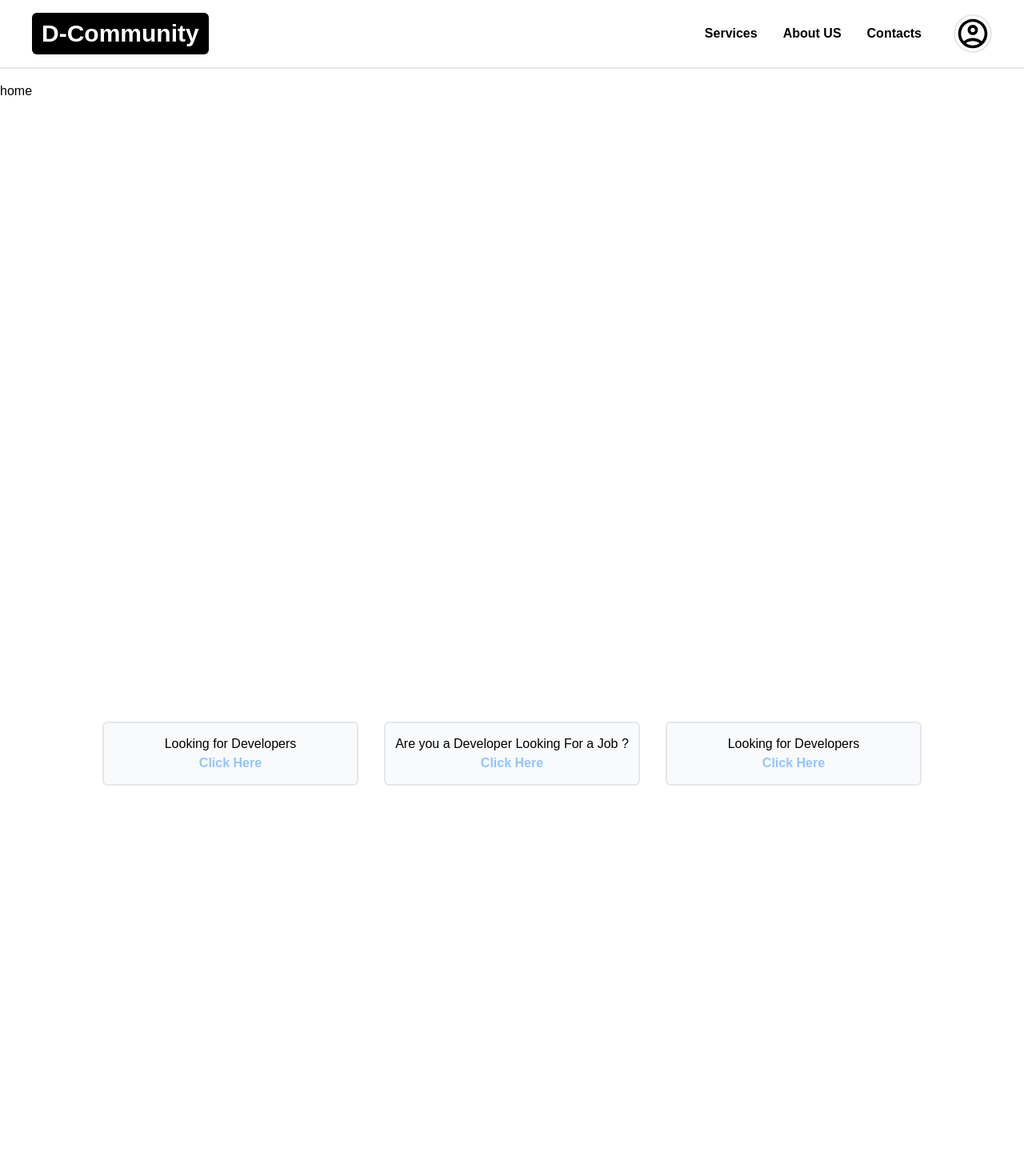
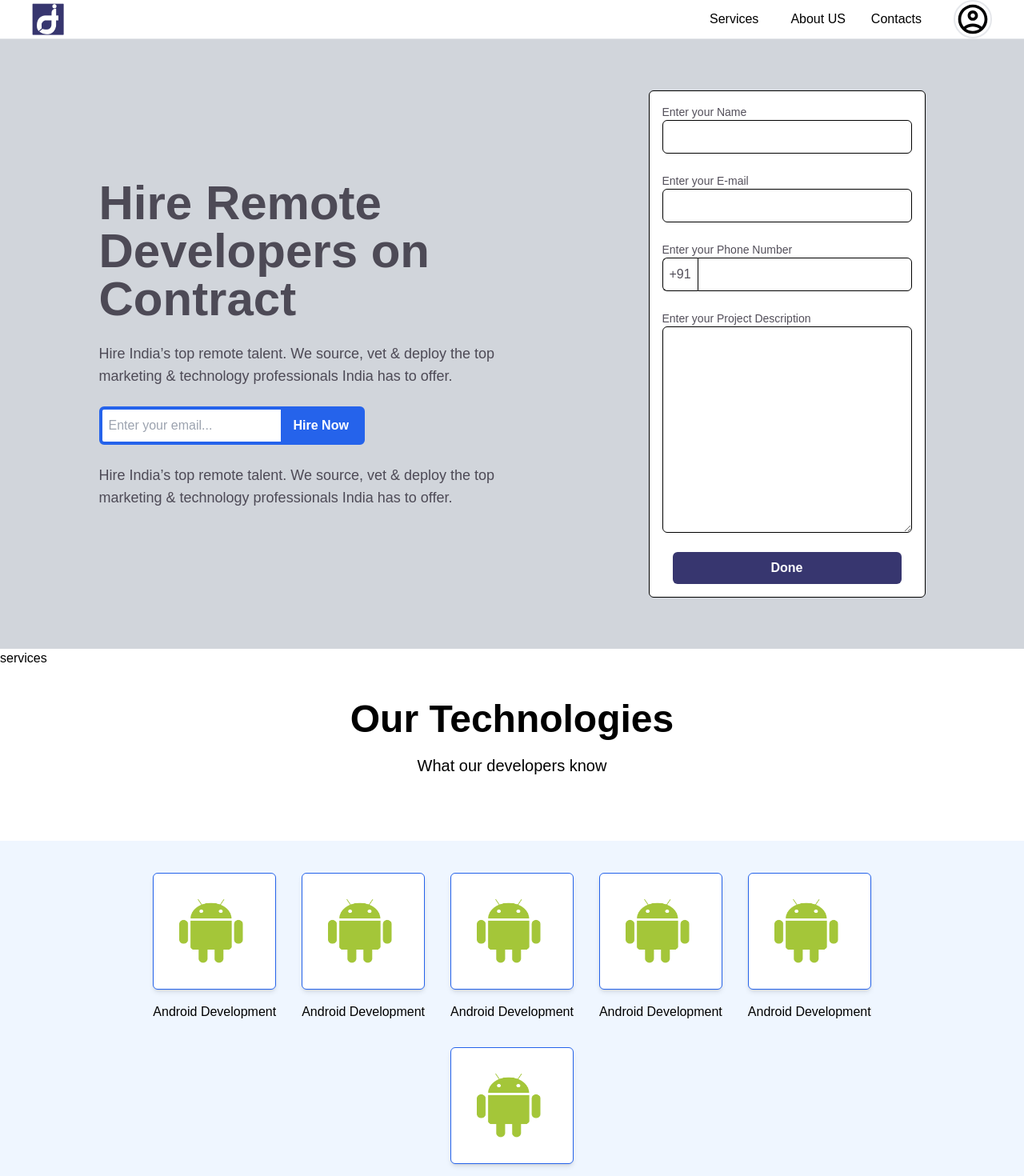
Before and after one commit to Tariq-act/D-Community-Dave-s-Brother-, a React (Create React App) app: page /home in a window 1280 px wide. Shown: the top 1470 px of the page at 80% size. Before the commit the page ends 982 px from the top, so only its background shows below. Built offline with nearby package versions, Linux system fonts and the light colour scheme.

Commit message:
First commit

```diff
--- a/src/App.js
+++ b/src/App.js
@@ -1,7 +1,7 @@
 import React from "react";
 import { Routes, Route, Navigate } from "react-router-dom";
 
-import Header from "./Components/Header";
+import Header from "./Components/LandingPage/Header";
 import ClientOBPage from "./Pages/ClientOBPage";
 import DeveloperOBPage from "./Pages/DeveloperOBPage";
 import LandingPage from "./Pages/LandingPage";
@@ -11,7 +11,7 @@ const App = () => {
   return (
     <>
       <Header />
-      <main className="pt-4">
+      <main>
         <Routes>
           <Route path="/" element={<Navigate to="/home" />} />
           <Route path="/home" element={<LandingPage />} />
--- a/src/Components/Footer.jsx
+++ /dev/null
@@ -1,7 +0,0 @@
-import React from "react";
-
-const Footer = () => {
-  return <div>Footer</div>;
-};
-
-export default Footer;
--- a/src/Components/Hero.jsx
+++ /dev/null
@@ -1,7 +0,0 @@
-import React from "react";
-
-const Hero = () => {
-  return <section className="w-screen h-screen">home</section>;
-};
-
-export default Hero;
--- a/src/Components/Header.jsx
+++ b/src/Components/LandingPage/Header.jsx
@@ -1,6 +1,7 @@
 import React, { useState } from "react";
+import { MdOutlineAccountCircle } from "react-icons/md";
 
-import { MdOutlineAccountCircle } from "react-icons/md";
+import Logo from "../../assets/Logo.png";
 
 const Header = () => {
   const [isMenuActive, setIsMenuActive] = useState(false);
@@ -19,16 +20,15 @@ const Header = () => {
   }
 
   return (
-    <header className="w-screen flex justify-between items-center border-b-2 px-6 md:px-10 py-3 md:py-4">
-      <div className="flex justify-center items-center text-2xl md:text-3xl">
-        <h1 className="flex justify-center items-center text-white text-center rounded-md px-3 py-2 bg-black font-black">
-          D-Community
-        </h1>
+    <header className="w-screen flex justify-between items-center border-b-[0.5px] px-6 md:px-10 shadow-md">
+      <div>
+        <img src={Logo} alt="Logo" className="w-10" />
       </div>
+
       {/* nav for desktop */}
       <nav className="hidden md:flex justify-center items-center gap-10">
-        <ul className="hidden md:flex justify-center items-center gap-8 text-base font-semibold">
-          <li className="cursor-pointer">Services</li>
+        <ul className="hidden md:flex justify-center items-center gap-8 text-base">
+          <li className="cursor-pointer px-2 py-1">Services</li>
           <li className="cursor-pointer">About US</li>
           <li className="cursor-pointer">Contacts</li>
         </ul>
--- /dev/null
+++ b/src/Components/LandingPage/Hero.jsx
@@ -0,0 +1,96 @@
+import React from "react";
+
+const Hero = () => {
+  return (
+    <section className="w-screen flex flex-col md:flex-row justify-around items-center px-0 sm:px-10 md:px-15 lg:px-20 py-16 text-customBlack gap-10  bg-gray-300">
+      <div className="text-center p-4 sm:p-0 md:text-start md:w-2/4 flex flex-col justify-center items-start gap-6">
+        <h1 className="text-5xl sm:text-6xl font-semibold">
+          Hire Remote Developers on Contract
+        </h1>
+        <p className="text-lg">
+          Hire India’s top remote talent. We source, vet & deploy the top
+          marketing & technology professionals India has to offer.
+        </p>
+
+        <form action="">
+          <div className="w-fit rounded-md bg-blue-600 border-blue-600 border-4">
+            <input
+              type="email"
+              className="outline-none border-black p-2 rounded-l-sm"
+              placeholder="Enter your email..."
+            />
+            <button className="w-fit text-center px-4 font-semibold text-white">
+              Hire Now
+            </button>
+          </div>
+        </form>
+        <p className="text-lg">
+          Hire India’s top remote talent. We source, vet & deploy the top
+          marketing & technology professionals India has to offer.
+        </p>
+      </div>
+
+      <div>
+        <form
+          action=""
+          className="border-[0.5px] border-black rounded-md p-4 flex flex-col justify-center items-center gap-4 sm:gap-6 bg-white"
+        >
+          <div className="flex flex-col w-full">
+            <label htmlFor="name" className="text-sm">
+              Enter your Name
+            </label>
+            <input
+              type="text"
+              id="name"
+              className="outline-none border-[0.5px] border-black p-2 rounded-md"
+            />
+          </div>
+          <div className="flex flex-col w-full">
+            <label htmlFor="email" className="text-sm">
+              Enter your E-mail
+            </label>
+            <input
+              type="email"
+              id="name"
+              className="outline-none border-[0.5px] border-black p-2 rounded-md"
+            />
+          </div>
+          <div className="flex flex-col w-full">
+            <label htmlFor="phoneNumber" className="text-sm">
+              Enter your Phone Number
+            </label>
+            <div className="flex">
+              <p className="text-center border-[0.5px] border-black border-r-0 p-2 rounded-l-md">
+                +91
+              </p>
+              <input
+                type="number"
+                id="name"
+                className="outline-none border-[0.5px]  border-black p-2 w-full rounded-md rounded-l-none "
+              />
+            </div>
+          </div>
+
+          <div className="flex flex-col w-full">
+            <label htmlFor="description" className="text-sm">
+              Enter your Project Description
+            </label>
+            <textarea
+              name="description"
+              id="description"
+              cols="30"
+              rows="10"
+              className="outline-none border-[0.5px] border-black p-2 rounded-md "
+            ></textarea>
+          </div>
+
+          <button className="bg-customDarkPurple w-11/12 py-2 rounded-md font-semibold text-white">
+            Done
+          </button>
+        </form>
+      </div>
+    </section>
+  );
+};
+
+export default Hero;
--- /dev/null
+++ b/src/Components/LandingPage/OurTechnologies.jsx
@@ -0,0 +1,27 @@
+import React from "react";
+
+import { ourTechnologies } from "../../data/OurTechnologies";
+
+const OurTechnologies = () => {
+  return (
+    <section className="py-10">
+      <div className="text-center">
+        <h1 className="text-5xl font-bold">Our Technologies</h1>
+        <p className="text-xl mt-5">What our developers know</p>
+      </div>
+
+      <div className="bg-blue-50 mt-20 px-36 py-10 flex justify-center items-center gap-8 flex-wrap">
+        {ourTechnologies.map((technology) => (
+          <div key={technology.id} className="w-fit text-center">
+            <div className="p-8 border-[0.5px] border-blue-600 bg-white rounded-md shadow-md">
+              <img src={technology.image} alt="Android" className="w-20 h-20" />
+            </div>
+            <p className="mt-4">{technology.name}</p>
+          </div>
+        ))}
+      </div>
+    </section>
+  );
+};
+
+export default OurTechnologies;
--- /dev/null
+++ b/src/Components/LandingPage/Services.jsx
@@ -0,0 +1,7 @@
+import React from "react";
+
+const Services = () => {
+  return <section>services</section>;
+};
+
+export default Services;
--- a/src/Components/Services.jsx
+++ /dev/null
@@ -1,31 +0,0 @@
-import React from "react";
-import { Link } from "react-router-dom";
-
-const Services = () => {
-  return (
-    <section className="flex justify-center items-center gap-8">
-      <div className="w-80 h-20 bg-gray-50 border-2 rounded-md flex justify-center items-center text-center">
-        <Link to="/clientOnboarding" className="">
-          Looking for Developers <br />
-          <span className="text-blue-300 font-semibold">Click Here</span>
-        </Link>
-      </div>
-
-      <div className="w-80 h-20 bg-gray-50 border-2 rounded-md flex justify-center items-center text-center">
-        <Link to="/developerOnboarding" className="">
-          Are you a Developer Looking For a Job ? <br />
-          <span className="text-blue-300 font-semibold">Click Here</span>
-        </Link>
-      </div>
-
-      <div className="w-80 h-20 bg-gray-50 border-2 rounded-md flex justify-center items-center text-center">
-        <Link to="/vendorOnboarding" className="">
-          Looking for Developers <br />
-          <span className="text-blue-300 font-semibold">Click Here</span>
-        </Link>
-      </div>
-    </section>
-  );
-};
-
-export default Services;
--- a/src/Pages/LandingPage.js
+++ b/src/Pages/LandingPage.js
@@ -1,15 +1,15 @@
 import React from "react";
 
-import Hero from "../Components/Hero";
-import Services from "../Components/Services";
-// import Footer from "../Components/Footer.jsx";
+import Hero from "../Components/LandingPage/Hero";
+import OurTechnologies from "../Components/LandingPage/OurTechnologies";
+import Services from "../Components/LandingPage/Services";
 
 const LandingPage = () => {
   return (
     <>
       <Hero />
       <Services />
-      {/* <Footer /> */}
+      <OurTechnologies />
     </>
   );
 };
--- /dev/null
+++ b/src/data/OurTechnologies.js
@@ -0,0 +1,34 @@
+import Android from "../assets/Android_robot.png";
+
+export const ourTechnologies = [
+  {
+    id: 1,
+    name: "Android Development",
+    image: Android,
+  },
+  {
+    id: 2,
+    name: "Android Development",
+    image: Android,
+  },
+  {
+    id: 3,
+    name: "Android Development",
+    image: Android,
+  },
+  {
+    id: 4,
+    name: "Android Development",
+    image: Android,
+  },
+  {
+    id: 5,
+    name: "Android Development",
+    image: Android,
+  },
+  {
+    id: 5,
+    name: "Android Development",
+    image: Android,
+  },
+];
--- a/src/index.css
+++ b/src/index.css
@@ -5,6 +5,20 @@
   font-family: sans-serif;
 }
 
+body,
+html {
+  scroll-behavior: smooth;
+  /* overflow-x: hidden; */
+}
+
 @tailwind base;
 @tailwind components;
 @tailwind utilities;
+
+@layer base {
+  input[type="number"]::-webkit-inner-spin-button,
+  input[type="number"]::-webkit-outer-spin-button {
+    -webkit-appearance: none;
+    margin: 0;
+  }
+}
--- a/tailwind.config.js
+++ b/tailwind.config.js
@@ -2,7 +2,13 @@
 module.exports = {
   content: ["./src/**/*.{js,jsx,ts,tsx}"],
   theme: {
-    extend: {},
+    extend: {
+      colors: {
+        customBlack: "#3a3541de",
+        customPurple: "#37366fb3",
+        customDarkPurple: "#37366F",
+      },
+    },
   },
   plugins: [],
 };
```
Also changed, not shown: src/assets/Android_robot.png (added), src/assets/Logo.png (added).
